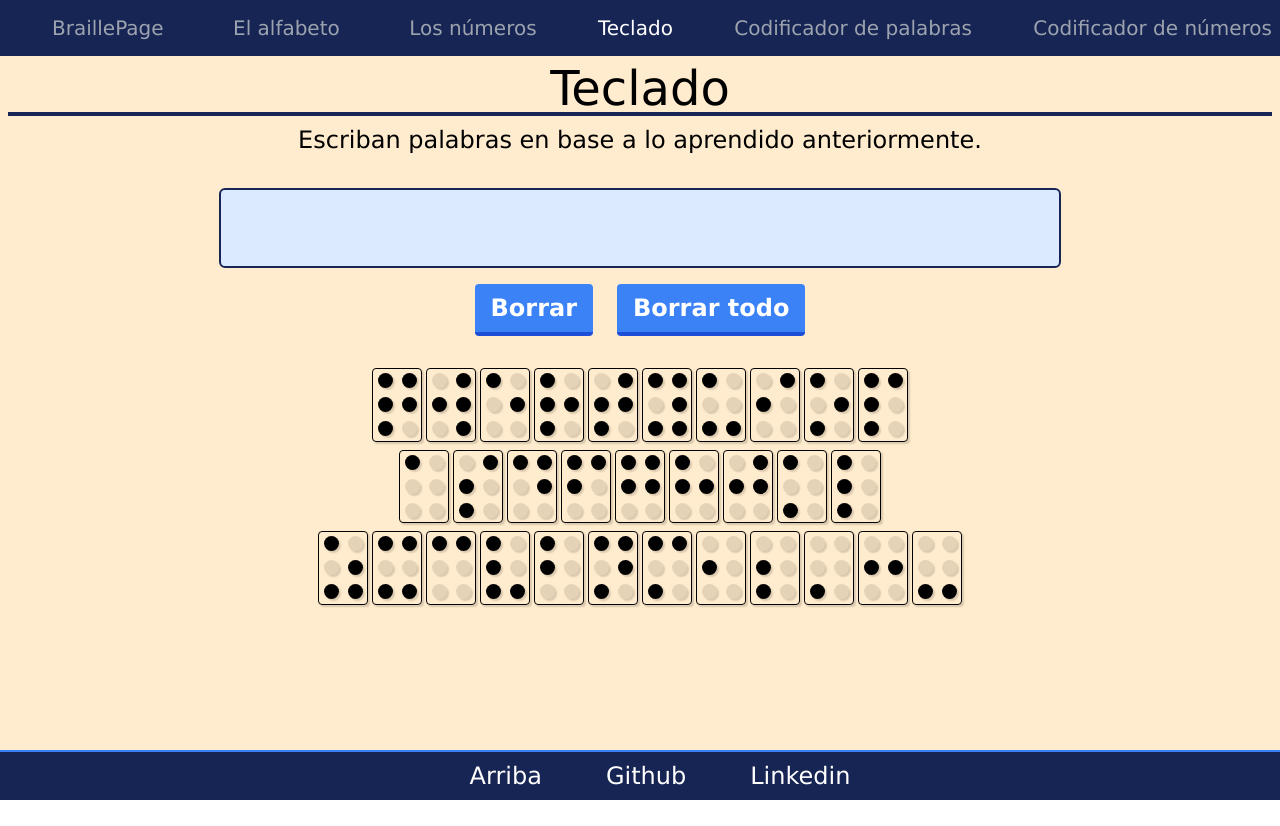
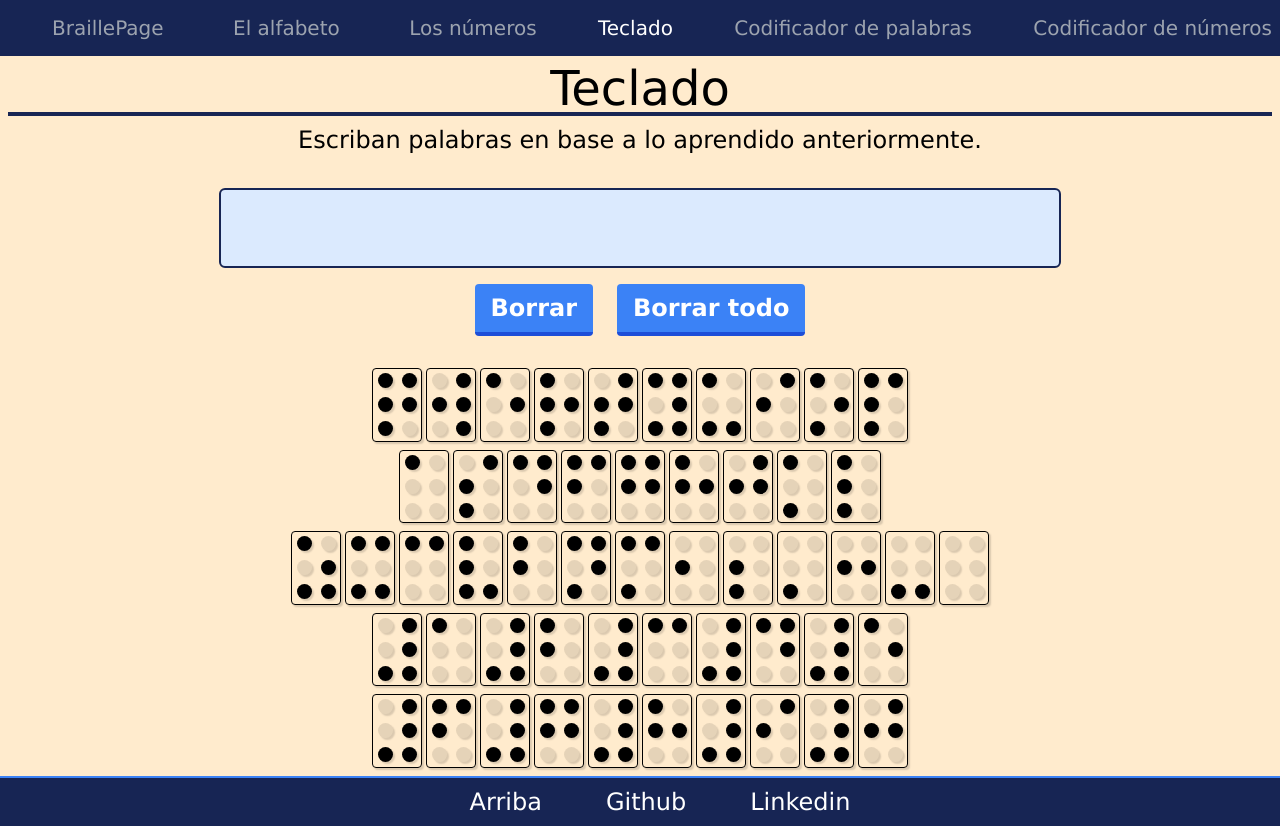
Before and after one commit to Schugu/BraillePage, a React (Vite) app: page /keyboard in a window 1280 px wide. Before the commit the page ends 800 px from the top, so only its background shows below. Built offline with nearby package versions, Linux system fonts and the light colour scheme.

Commit message:
Add: Números al teclado

```diff
--- a/src/pages/keyboard/BrailleSign.tsx
+++ b/src/pages/keyboard/BrailleSign.tsx
@@ -1,4 +1,4 @@
-import brailleSignValue from "../../components/codificador/brailleSignValue.ts";
+import brailleSignValue from "../../components/codificador/brailleSignValue";
 
 type BrailleSignProps = {
   caracter: string;
--- a/src/pages/keyboard/Keyboard.tsx
+++ b/src/pages/keyboard/Keyboard.tsx
@@ -1,11 +1,14 @@
 import { useState } from 'react';
 import CharsToBraille from "./CharsToBraille";
+import NumToBraille from "./NumToBraille.tsx";
 
 export default function Keyboard() {
   const [selectedChars, setSelectedChars] = useState<string[]>([]);
 
   const handleClick = (caracter: string) => {
-    setSelectedChars(prevSelectedChars => [...prevSelectedChars, caracter]);
+    if (caracter !== 'º') {
+      setSelectedChars(prevSelectedChars => [...prevSelectedChars, caracter]);
+    }
   };
 
   const handleRemoveLast = () => {
@@ -37,8 +40,9 @@ export default function Keyboard() {
       <article className='flex flex-col gap-2 items-center'>
         <CharsToBraille cadenaParaCodificar="qwertyuiop" formato="chico" handleClick={handleClick} />
         <CharsToBraille cadenaParaCodificar="asdfghjkl" formato="chico" handleClick={handleClick} />
-        <CharsToBraille cadenaParaCodificar="zxcvbnm,;.:-" formato="chico" handleClick={handleClick} />
-
+        <CharsToBraille cadenaParaCodificar="zxcvbnm,;.:- " formato="chico" handleClick={handleClick} />
+        <NumToBraille numerosParaCodificar='1 2 3 4 5' formato='chico' handleClick={handleClick} />
+        <NumToBraille numerosParaCodificar='6 7 8 9 0' formato='chico' handleClick={handleClick} />
 
       </article>
 
--- /dev/null
+++ b/src/pages/keyboard/NumToBraille.tsx
@@ -0,0 +1,64 @@
+import brailleSignValue from "../../components/codificador/brailleSignValue";
+import BrailleSign from "./BrailleSign";
+
+type NumToBrailleProps = {
+  numerosParaCodificar: string,
+  formato: 'chico' | 'mediano' | 'grande';
+  handleClick: (caracter: string) => void;
+}
+
+export default function NumToBraille({ numerosParaCodificar, formato, handleClick }: NumToBrailleProps) {
+  const numeros = numerosParaCodificar.match(/\d+|\s+/g);
+
+  if (numeros === null) {
+    return null;
+  }
+
+  const elementosBraille = numeros.map((numSinFormato, numIndex) => {
+    if (numSinFormato.length < 2) {
+      if (numSinFormato in brailleSignValue) {
+        let numeroConSimbolo: string[] = [];
+
+        if (numSinFormato === ' ') {
+          numeroConSimbolo = [];
+        } else {
+          numeroConSimbolo = ['º', numSinFormato];
+        }
+
+        return numeroConSimbolo.map((num, index) => {
+          return (
+            <BrailleSign
+              caracter={num}
+              formato={formato}
+              key={`${num}-${numIndex}-${index}`}
+              onClick={handleClick}
+            />
+          );
+        });
+      }
+    } else {
+      const numero = parseFloat(numSinFormato.replace(/\s/g, '')).toLocaleString('es-ES').toString();
+      const charSeparados = ['º', ...numero.split('')];
+
+      return charSeparados.map((char, charIndex) => {
+        if (char in brailleSignValue) {
+          return (
+            <BrailleSign
+              caracter={char}
+              formato={formato}
+              key={`${char}-${numIndex}-${charIndex}`}
+              onClick={handleClick}
+            />
+          );
+        }
+        return null;
+      });
+    }
+  });
+
+  return (
+    <section className="flex flex-wrap gap-1">
+      {elementosBraille.flat()}
+    </section>
+  );
+}
```
